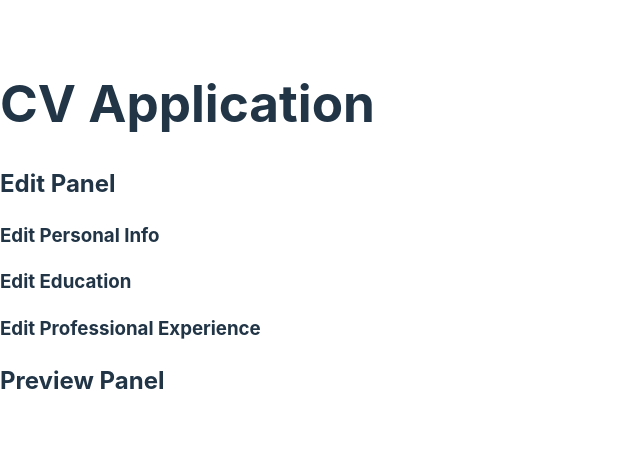
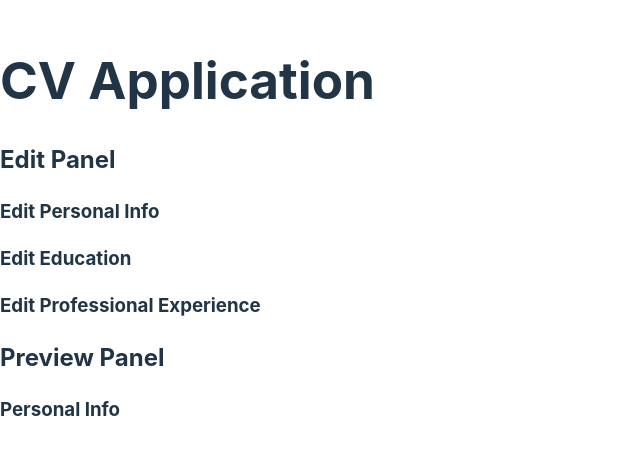
Before and after one commit to frarosset/cv-application, a React (Vite) app: page / in a window 1280 px wide. Shown: the part 170-624 px from the top of the page, without its empty margins (0-640 px from the left). Built offline with nearby package versions, Linux system fonts and the light colour scheme.

Commit message:
feat(PreviewPersonalInfoPanel): initialize PreviewPersonalInfoPanel component
The component currently just shows an h3 heading wrapped into a div.

The component is set in the PreviewPanel component.

```diff
--- a/src/components/PreviewPanel.jsx
+++ b/src/components/PreviewPanel.jsx
@@ -1,7 +1,10 @@
+import PreviewPersonalInfoPanel from "./PreviewPersonalInfoPanel.jsx";
+
 function PreviewPanel() {
   return (
     <div className="preview-panel">
       <h2>Preview Panel</h2>
+      <PreviewPersonalInfoPanel />
     </div>
   );
 }
--- /dev/null
+++ b/src/components/PreviewPersonalInfoPanel.jsx
@@ -0,0 +1,9 @@
+function PreviewPersonalInfoPanel() {
+  return (
+    <div className="preview-personal-info-panel">
+      <h3>Personal Info</h3>
+    </div>
+  );
+}
+
+export default PreviewPersonalInfoPanel;
```
